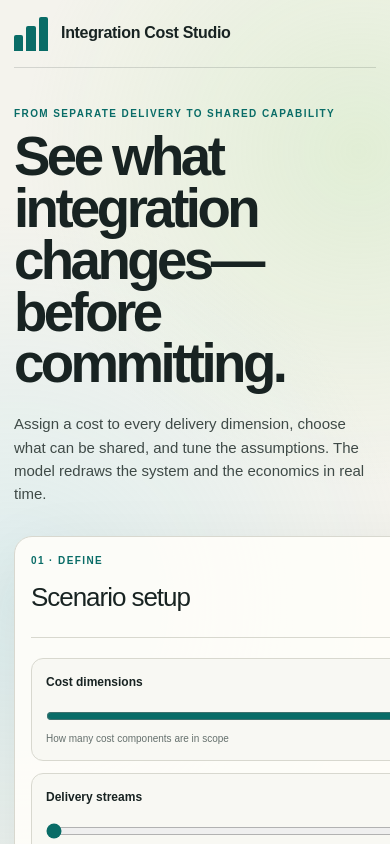
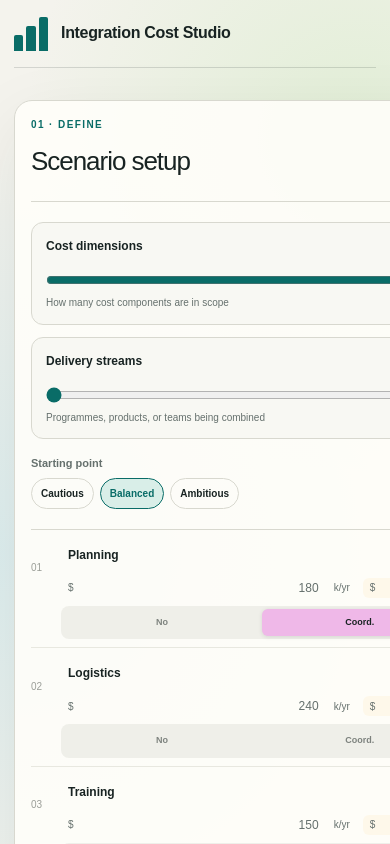
Before and after one commit to alexpavluck/integration-cost-studio, a Next.js app: page / in a window 390 px wide. Shown: the top 844 px of the page. Built offline with nearby package versions, Linux system fonts and the light colour scheme.

Commit message:
Remove introductory hero section

```diff
--- a/app/globals.css
+++ b/app/globals.css
@@ -115,17 +115,6 @@ main {
   color: var(--teal);
 }
 
-.hero {
-  width: min(1500px, calc(100% - 48px));
-  margin: 0 auto;
-  padding: 54px 0 42px;
-  display: grid;
-  grid-template-columns: minmax(0, 1.45fr) minmax(320px, 0.55fr);
-  gap: 80px;
-  align-items: end;
-}
-
-.eyebrow,
 .step {
   margin: 0 0 10px;
   color: var(--teal);
@@ -135,25 +124,9 @@ main {
   font-weight: 800;
 }
 
-h1 {
-  max-width: 860px;
-  margin: 0;
-  font-size: clamp(44px, 6vw, 82px);
-  line-height: 0.95;
-  letter-spacing: -0.065em;
-  font-weight: 760;
-}
-
-.hero-copy {
-  margin: 0 0 3px;
-  color: #3f4a47;
-  font-size: 17px;
-  line-height: 1.55;
-}
-
 .workspace {
   width: min(1500px, calc(100% - 48px));
-  margin: 0 auto 48px;
+  margin: 32px auto 48px;
   display: grid;
   grid-template-columns: minmax(430px, 0.82fr) minmax(620px, 1.18fr);
   align-items: start;
@@ -1154,24 +1127,9 @@ summary:focus-visible {
 
 @media (max-width: 760px) {
   .topbar,
-  .hero,
   .workspace,
   footer {
     width: min(100% - 28px, 1500px);
-  }
-
-  .hero {
-    grid-template-columns: 1fr;
-    gap: 22px;
-    padding: 38px 0 28px;
-  }
-
-  h1 {
-    font-size: clamp(42px, 14vw, 66px);
-  }
-
-  .hero-copy {
-    font-size: 15px;
   }
 
   .controls,
--- a/app/page.tsx
+++ b/app/page.tsx
@@ -376,18 +376,6 @@ export default function Home() {
           Reset example
         </button>
       </header>
-
-      <section className="hero">
-        <div>
-          <p className="eyebrow">From separate delivery to shared capability</p>
-          <h1>See what integration changes—before committing.</h1>
-        </div>
-        <p className="hero-copy">
-          Assign a cost to every delivery dimension, choose what can be shared,
-          and tune the assumptions. The model redraws the system and the economics
-          in real time.
-        </p>
-      </section>
 
       <section className="workspace">
         <aside className="controls" aria-label="Scenario controls">
```
Also changed, not shown: 1 other file (tests, documents, lock files or other folders).
